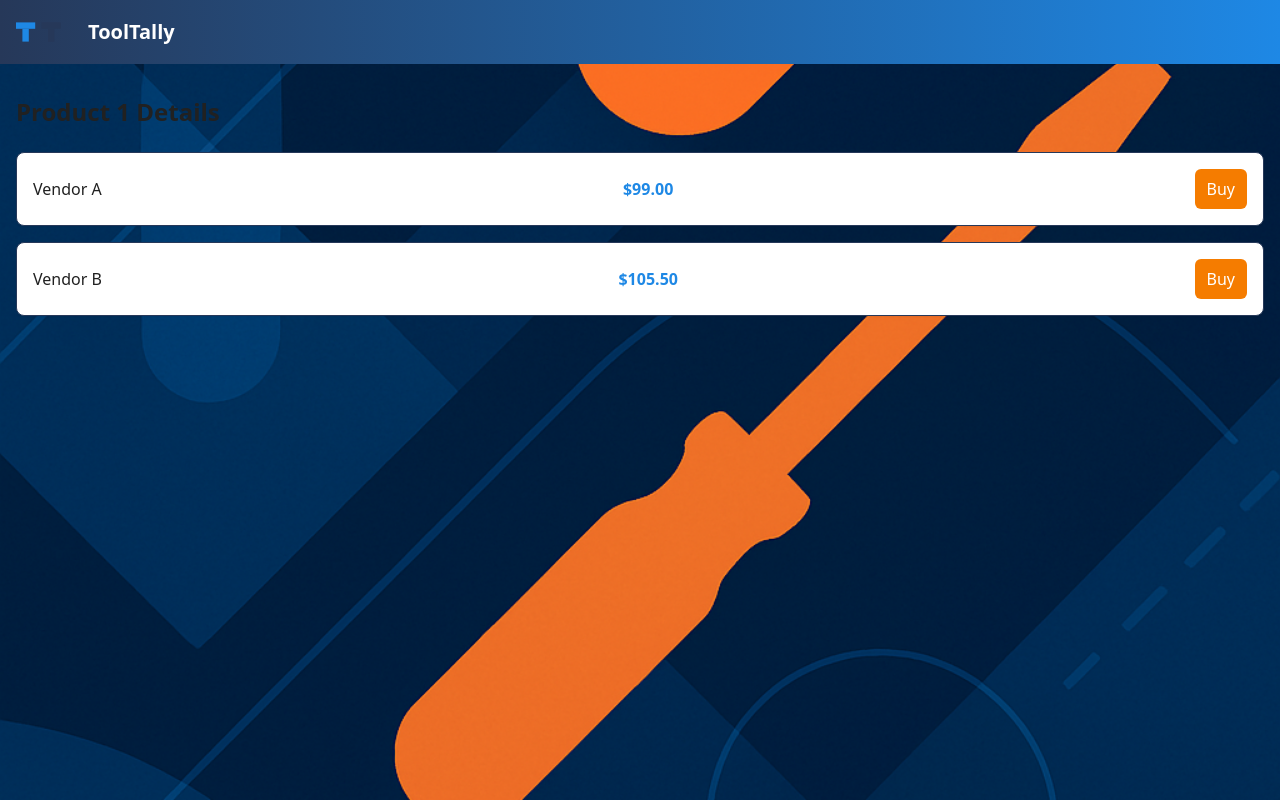
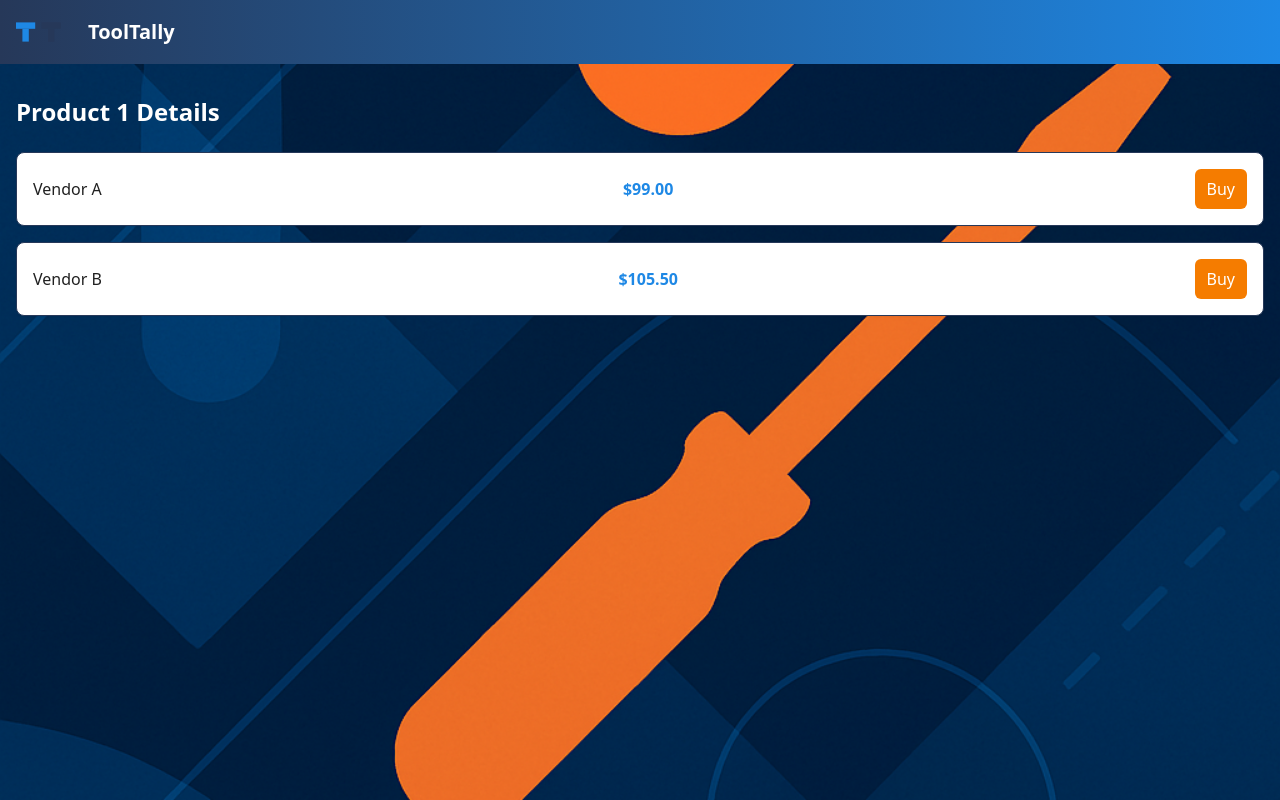
Before and after one commit to DustInTheDark/tooltally-frontend, a Next.js app: page /products/1 in a window 1280 px wide. Built offline with nearby package versions, Linux system fonts and the light colour scheme.

Commit message:
updated category page to display category name in white. ensured search results page subtitle renders in white. aligned product detail page heading to use white text for consistence.

```diff
--- a/app/category/[category]/page.js
+++ b/app/category/[category]/page.js
@@ -9,7 +9,7 @@
   return (
     <main className="px-4 py-8">
       <SearchBar />
-      <h1 className="mb-6 text-2xl font-semibold text-brand-dark">{category.replace("-", " ")}</h1>
+      <h1 className="mb-6 text-2xl font-semibold text-white">{category.replace("-", " ")}</h1>
       {products.length > 0 ? (
         <div className="grid gap-6 sm:grid-cols-2 lg:grid-cols-3">
           {products.map((product) => (
--- a/app/products/[id]/page.js
+++ b/app/products/[id]/page.js
@@ -9,7 +9,7 @@
 
   return (
     <main className="px-4 py-8">
-      <h1 className="mb-6 text-2xl font-semibold text-brand-dark">Product {id} Details</h1>
+      <h1 className="mb-6 text-2xl font-semibold text-white">Product {id} Details</h1>
       {vendors.length > 0 ? (
         <ul className="vendor-list space-y-4">
           {vendors.map((vendor, index) => (
--- a/app/products/page.js
+++ b/app/products/page.js
@@ -11,7 +11,7 @@
     <main className="px-4 py-8">
       <SearchBar defaultValue={query} />
       {query && (
-        <h1 className="mb-6 text-2xl font-semibold text-brand-dark">Search Results for "{query}"</h1>
+        <h1 className="mb-6 text-2xl font-semibold text-white">Search Results for "{query}"</h1>
       )}
       {products.length > 0 ? (
         <div className="grid gap-6 sm:grid-cols-2 lg:grid-cols-3">
```
